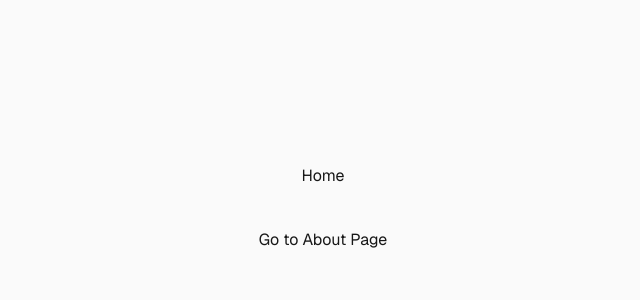
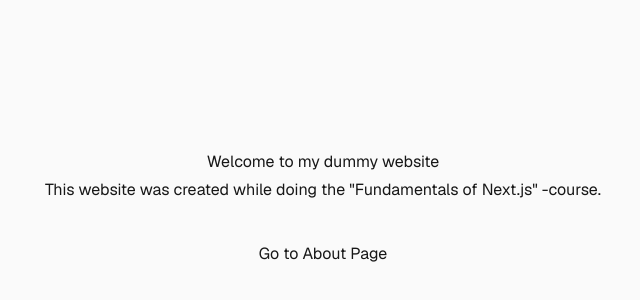
Before and after one commit to KaritaLaine/Fundamentals-of-Next.js, a Next.js app in the folder 1-next.js-basics/: page / in a window 1280 px wide. Shown: the part 192-492 px from the top of the page, without its empty margins (317-957 px from the left). Built offline with nearby package versions, Linux system fonts and the light colour scheme.

Commit message:
task4: add custom contents to home page

```diff
--- a/1-next.js-basics/app/page.tsx
+++ b/1-next.js-basics/app/page.tsx
@@ -3,7 +3,13 @@ import Link from "next/link";
 export default function Home() {
 	return (
 		<div className="flex flex-col flex-1 items-center justify-center bg-zinc-50 font-sans dark:bg-black gap-10">
-			<h1> Home </h1>
+			<div className="flex flex-col items-center gap-1">
+				<h1> Welcome to my dummy website </h1>
+				<p>
+					This website was created while doing the "Fundamentals of Next.js"
+					-course.
+				</p>
+			</div>
 
 			<Link href="/about">Go to About Page</Link>
 		</div>
```
